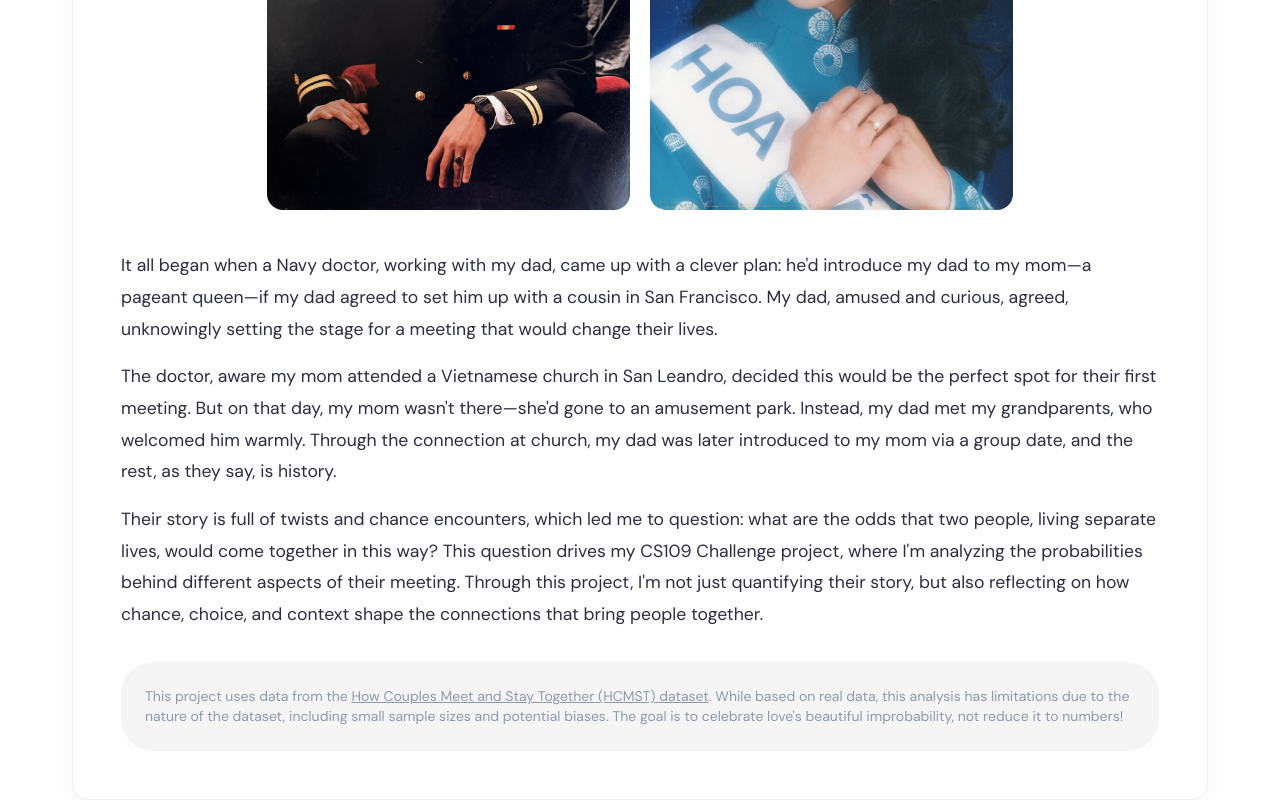
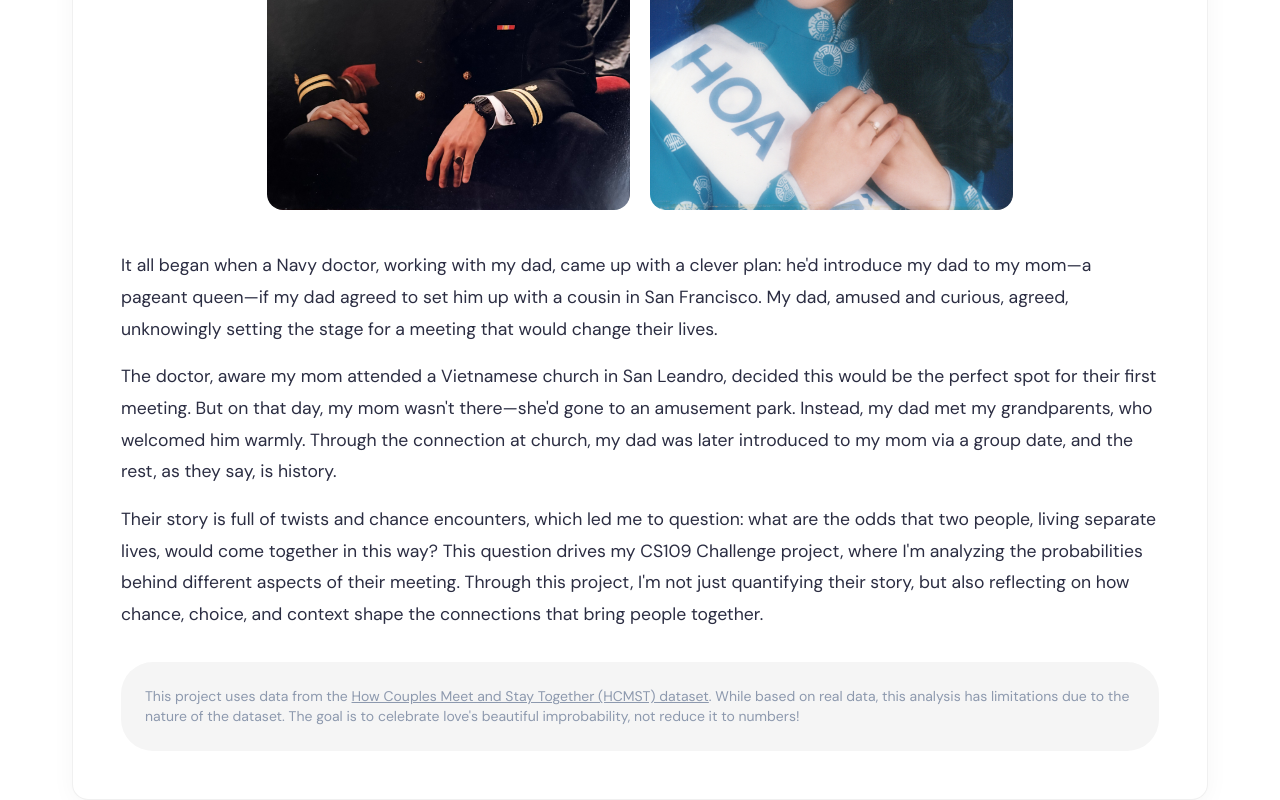
Before and after one commit to tranalexa/love-by-numbers, a React (Create React App) app: page / in a window 1280 px wide. Shown: the part 647-1447 px from the top of the page. Built offline with nearby package versions, Linux system fonts and the light colour scheme.

Commit message:
minor edits

```diff
--- a/src/components/pages/Conclusion.js
+++ b/src/components/pages/Conclusion.js
@@ -28,7 +28,7 @@ function Conclusion() {
             transition={{ delay: 0.2, duration: 0.8 }}
           >
             <Typography variant="body1" paragraph>
-              Although analyzing my parents' relationship through probability shows that factors like shared spaces and people matter in the union of a couple, there's more to their story than the numbers. From a Navy doctor's introduction to a parental church connection, their bond highlights how chance events can create lasting relationships. While data shows patterns, their story reminds us that love is shaped by serendipity and timing.
+              Although analyzing my parents' relationship through probability shows that factors like shared spaces and people matter in the union of a couple, there's more to their story than the numbers. From a Navy doctor's introduction to a parental church connection, their bond highlights how chance events can create lasting relationships. While data shows patterns, their story reminds me that love is shaped by serendipity and timing.
             </Typography>
           </motion.div>
 
--- a/src/components/pages/Introduction.js
+++ b/src/components/pages/Introduction.js
@@ -101,7 +101,7 @@ function Introduction() {
             <Box sx={{ mt: 4, bgcolor: '#f5f5f5', p: 3, borderRadius: 2 }}>
               <Typography variant="body2" color="text.secondary">
                 This project uses data from the <a href="https://data.stanford.edu/hcmst" target="_blank" rel="noopener noreferrer" style={{ color: 'inherit', textDecoration: 'underline' }}>How Couples Meet and Stay Together (HCMST) dataset</a>.
-                While based on real data, this analysis has limitations due to the nature of the dataset, including small sample sizes and potential biases. The goal is to celebrate love's beautiful improbability, not reduce it to numbers!
+                While based on real data, this analysis has limitations due to the nature of the dataset. The goal is to celebrate love's beautiful improbability, not reduce it to numbers!
               </Typography>
             </Box>
           </motion.div>
```
